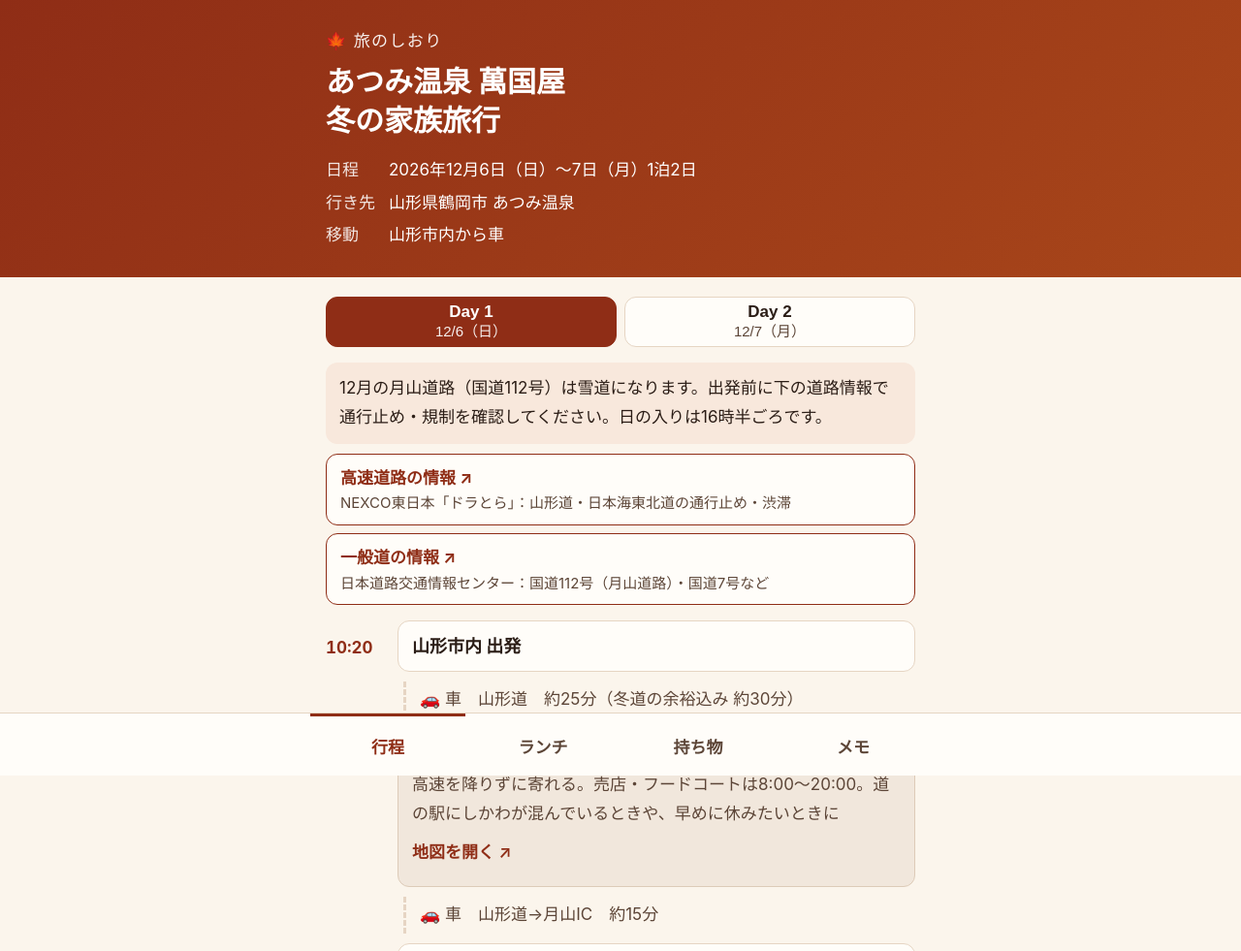
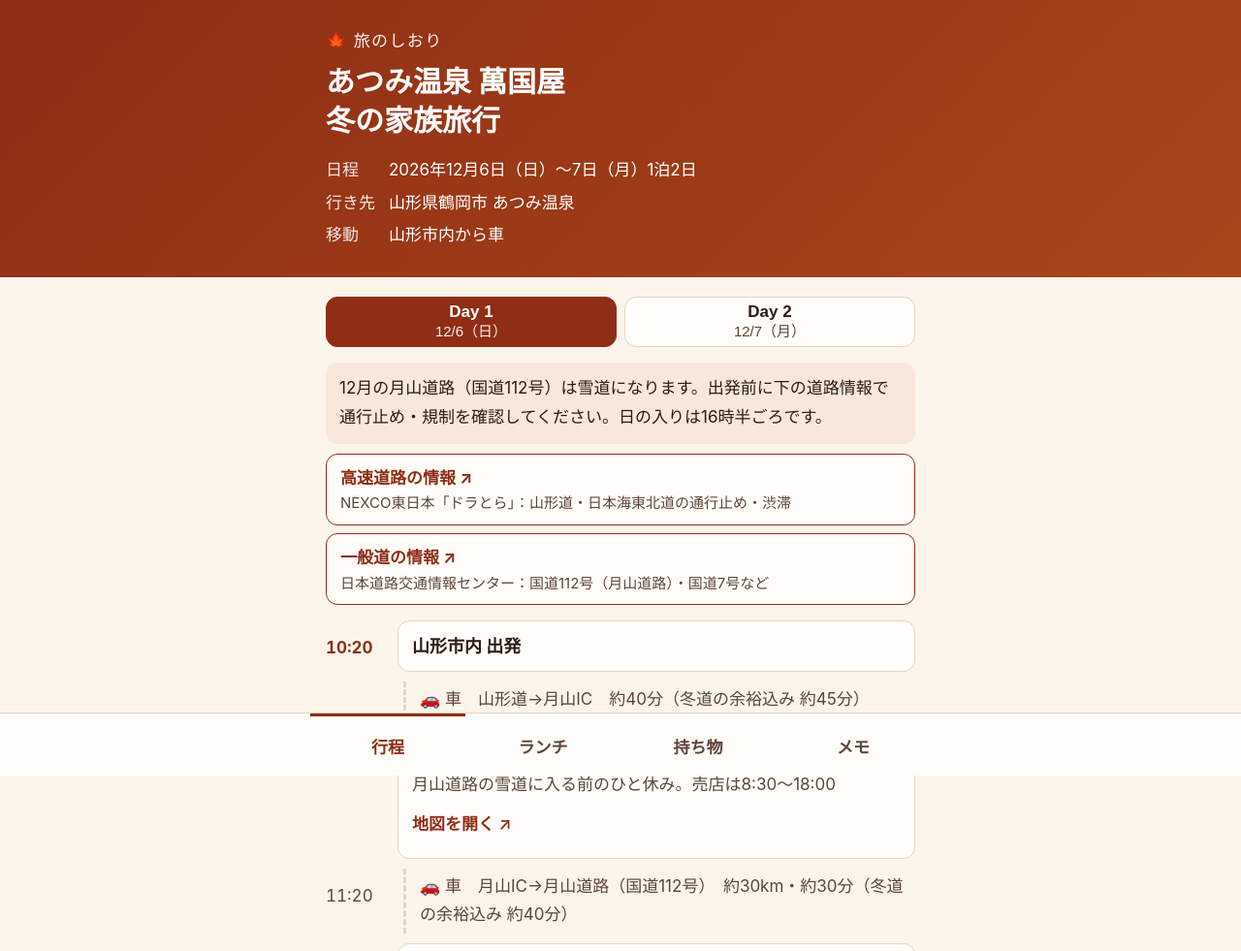
Before and after one commit to pmklmq-eng/atsumi-shiori, a plain HTML site: page index.html in a window 1280 px wide. Shown: the top 981 px of the page at 97% size. Drawn offline with Linux system fonts and the light colour scheme.

Commit message:
1日目の予備休憩（寒河江SA）を削除
Co-Authored-By: Claude Opus 5.5 <noreply@anthropic.com>
Claude-Session: https://claude.ai/code/session_01PjssGRJ8uJHU7KwmvqNgSN

```diff
--- a/index.html
+++ b/index.html
@@ -242,9 +242,7 @@
       roadinfo: true,
       items: [
         { t: '10:20', place: '山形市内 出発' },
-        { move: true, t: '', text: '車　山形道　約25分（冬道の余裕込み 約30分）' },
-        { spare: true, t: '10:50', place: '（予備）休憩：寒河江SA（下り）', q: '寒河江サービスエリア 下り', memo: '高速を降りずに寄れる。売店・フードコートは8:00〜20:00。道の駅にしかわが混んでいるときや、早めに休みたいときに' },
-        { move: true, t: '', text: '車　山形道→月山IC　約15分' },
+        { move: true, t: '', text: '車　山形道→月山IC　約40分（冬道の余裕込み 約45分）' },
         { t: '11:05', place: '休憩：道の駅にしかわ（月山銘水館）', q: '道の駅にしかわ 月山銘水館', memo: '月山道路の雪道に入る前のひと休み。売店は8:30〜18:00' },
         { move: true, t: '11:20', text: '車　月山IC→月山道路（国道112号）　約30km・約30分（冬道の余裕込み 約40分）' },
         { t: '12:00', place: '道の駅 月山（月山あさひ博物村）', q: '道の駅 月山 月山あさひ博物村', memo: '休憩と昼食。そば処「大梵字」で地元朝日地区のそば粉100%のそば。大梵字は11:00〜16:30ごろ（冬は火曜・第4月曜休み。12/6は日曜で営業日）。日曜は混みやすいので早めに。電話 0235-53-3413。休みのときは下の「ランチ」ページの予備へ' },
--- a/sw.js
+++ b/sw.js
@@ -1,4 +1,4 @@
-const CACHE = 'shiori-atsumi-2026-v6';
+const CACHE = 'shiori-atsumi-2026-v7';
 const FILES = ['./', './index.html', './manifest.json'];
 
 self.addEventListener('install', (e) => {
```
